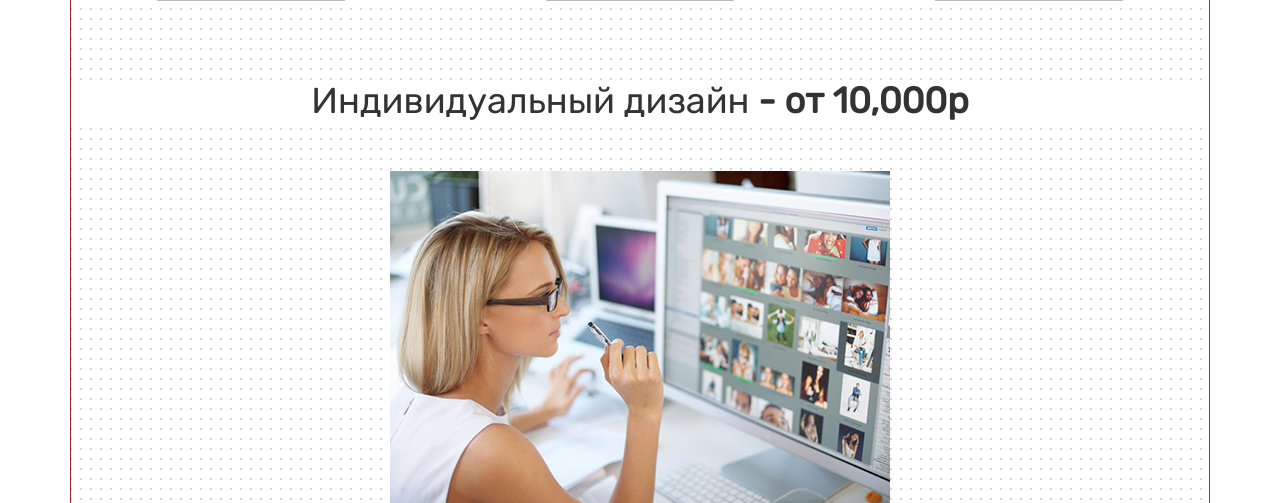
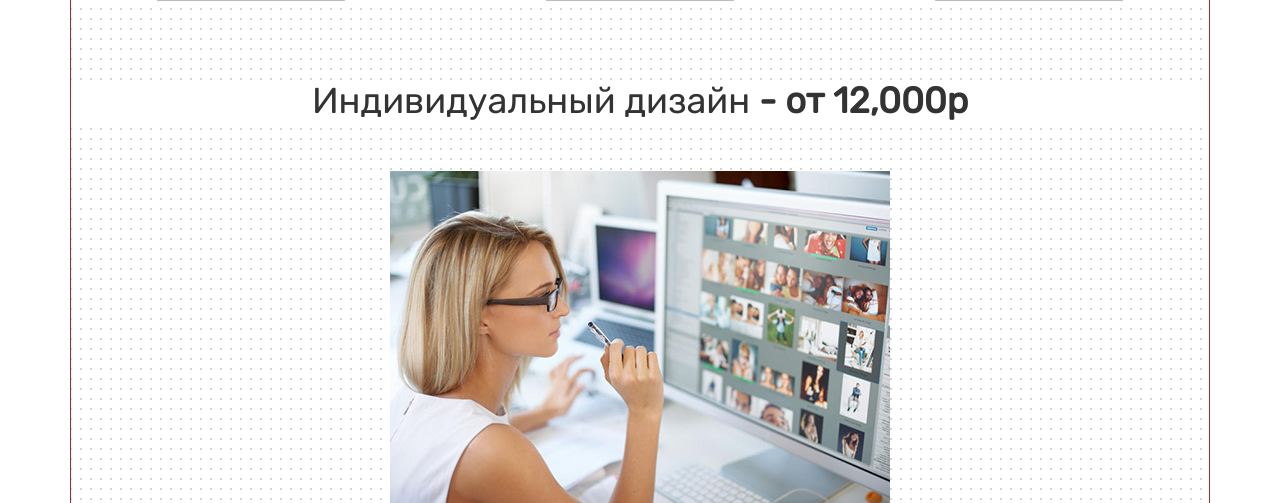
Before and after one commit to luisciphere/The-Shablones, a PHP site: page / in a window 1280 px wide. Shown: the part 1310-1813 px from the top of the page. Run offline with PHP 8.4, Linux system fonts and the light colour scheme.

Commit message:
additional price

```diff
--- a/index.php
+++ b/index.php
@@ -145,7 +145,7 @@ include 'config.php';
               </div>
             </div>
             <div class="variation_individual">
-            <h1><span>Индивидуальный дизайн</span> - от 10,000р</h1>
+            <h1><span>Индивидуальный дизайн</span> - от 12,000р</h1>
             <a href="#"><img class="individual" src="img/spesial_design.jpg" alt="Индивидуальный дизайн"></a>
             </div>
         </div>
```
